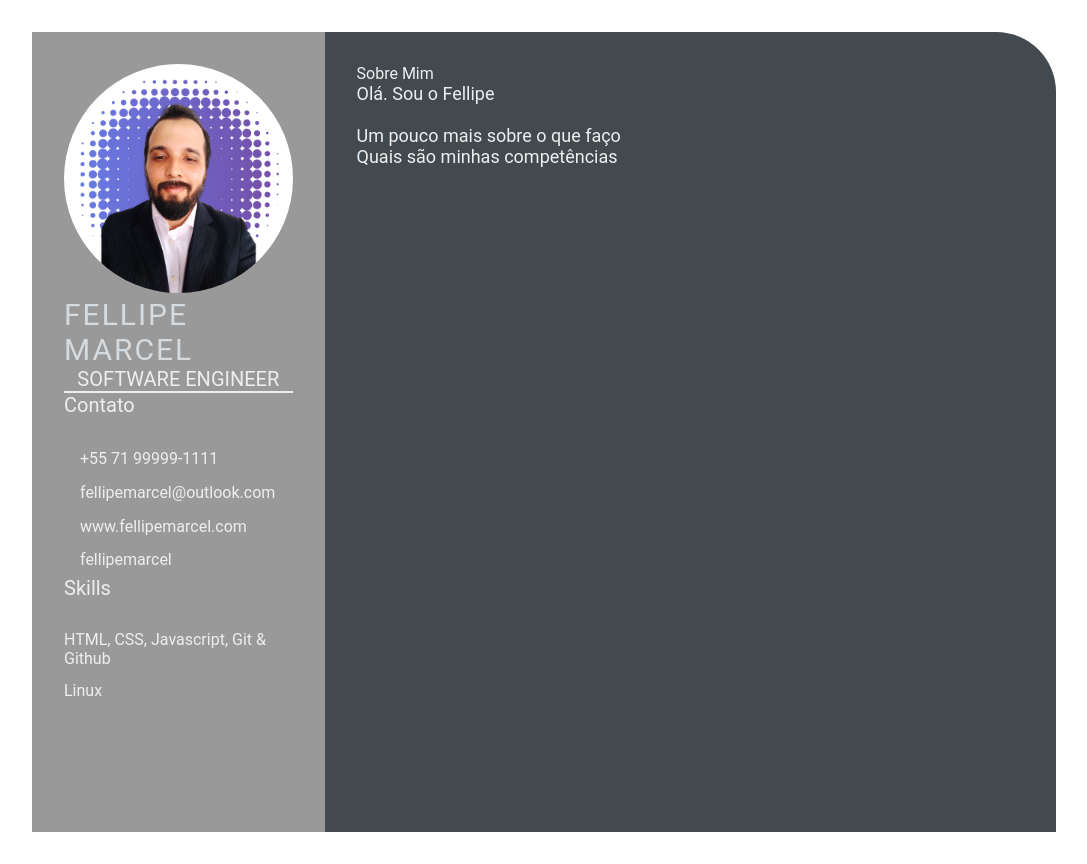
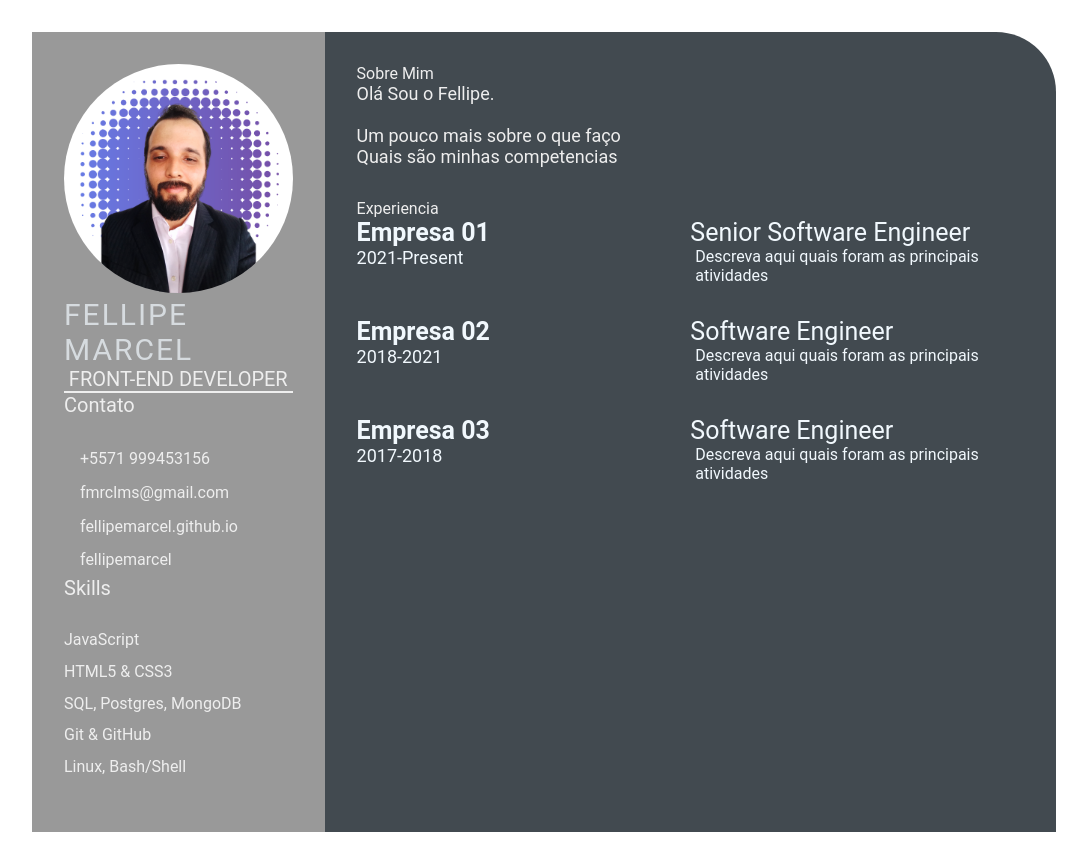
Before and after one commit to fellipemarcel/devweekgit.github.io, a plain HTML site: page index.html in a window 1280 px wide. Shown: the whole page, without its empty margins (96-1183 px from the left). Drawn offline with Linux system fonts and the light colour scheme.

Commit message:
feature: add-more-html-css (#3)

```diff
--- a/index.html
+++ b/index.html
@@ -1,57 +1,105 @@
 <!DOCTYPE html>
-<html lang="pt-BR">
+<html lang="en">
 <head>
     <meta charset="UTF-8">
     <meta http-equiv="X-UA-Compatible" content="IE=edge">
     <meta name="viewport" content="width=device-width, initial-scale=1.0">
     <title>Fellipe Marcel CV</title>
+
+    <!-- Custom CSS -->
     <link rel="stylesheet" href="style.css">
 </head>
 <body>
     <main class="resume-contents">
         <section class="left-section">
-            <section class="left-section-contents">
+            <div class="left-section-contents">
                 <div class="profile">
-                    <img src="image/profile-pic.png" alt="Profile Picture" class="profile-image">
+                    <img class="profile-image" src="image/profile-pic.png" alt="Profile image">
                     <p class="name">Fellipe Marcel</p>
-                    <p class="profession">Software Engineer</p>
+                    <p class="profession">Front-end Developer</p>
                 </div>
                 <div class="contact-info">
                     <p class="left-title">Contato</p>
                     <ul>
-                        <li><i class="fa fa-phone"></i>+55 71 99999-1111</li>
-                        <li><i class="fa fa-envelope"></i>fellipemarcel@outlook.com</li>
-                        <li><i class="fa fa-globe"></i>www.fellipemarcel.com</li>
-                        <li><i class="fa fa-github"></i>fellipemarcel</li>
+                        <li><i class="fa fa-phone"></i>+5571 999453156
+                        </li>
+                        <li><i class="fa fa-envelope"></i>fmrclms@gmail.com
+                        </li>
+                        <li><i class="fa fa-globe"></i>fellipemarcel.github.io
+                        </li>
+                        <li><i class="fa fa-github"></i>fellipemarcel
+                        </li>
                     </ul>
                 </div>
                 <div class="skills">
                     <p class="left-title">Skills</p>
                     <ul>
-                        <li><p>HTML, CSS, Javascript, Git & Github</p></li>
-                        <li><p>Linux</p></li>
+                        <li><p>JavaScript</p></li>
+                        <li><p>HTML5 & CSS3</p></li>
+                        <li><p>SQL, Postgres, MongoDB</p></li>
+                        <li><p>Git & GitHub</p></li>
+                        <li><p>Linux, Bash/Shell</p></li>
                     </ul>
+                </div>
+            </div>
+        </section>
 
-                </div>
-            </section>
-
-        </section>
         <section class="right-section">
             <div class="right-section-contents">
+                <!-- sobre mim -->
                 <section class="about gap">
                     <div class="right-title">Sobre Mim</div>
                     <p class="about-me-contents">
-                        Olá. Sou o Fellipe<br>
-                        <br>Um pouco mais sobre o que faço
-                        <br>Quais são minhas competências
+                        Olá Sou o Fellipe.<br>
+                        <br> Um pouco mais sobre o que faço
+                        <br> Quais são minhas competencias
                     </p>
+                </section>
+                <!-- fim sobre mim -->
 
+                <!-- experiencia -->
+                <section class="experience gap">
+                    <div class="right-title">Experiencia</div>
+                    <div class="experience-contents">
+                        <div class="exp-left">
+                            <p class="exp-company-name">Empresa 01</p>
+                            <p class="exp-time-period">2021-Present</p>
+                        </div>
+                        <div class="exp-right">
+                            <p class="exp-position">Senior Software Engineer</p>
+                            <p class="exp-desc">
+                                Descreva aqui quais foram as principais atividades
+                            </p>
+                        </div>
+                    </div>
+                    <div class="experience-contents">
+                        <div class="exp-left">
+                            <p class="exp-company-name">Empresa 02</p>
+                            <p class="exp-time-period">2018-2021</p>
+                        </div>
+                        <div class="exp-right">
+                            <p class="exp-position">Software Engineer</p>
+                            <p class="exp-desc">
+                                Descreva aqui quais foram as principais atividades
+                            </p>
+                        </div>
+                    </div>
+                    <div class="experience-contents">
+                        <div class="exp-left">
+                            <p class="exp-company-name">Empresa 03</p>
+                            <p class="exp-time-period">2017-2018</p>
+                        </div>
+                        <div class="exp-right">
+                            <p class="exp-position">Software Engineer</p>
+                            <p class="exp-desc">
+                                Descreva aqui quais foram as principais atividades
+                            </p>
+                        </div>
+                    </div>
                 </section>
-
+                <!-- fim experiencia -->
             </div>
-
         </section>
-
     </main>
 </body>
 </html>
--- a/style.css
+++ b/style.css
@@ -101,3 +101,38 @@
     font-size: 18px;
     color: #eeeeee;
 }
+
+.experience-contents,
+.education-contents,
+.awards-contents {
+    display: grid;
+    grid-template-columns: repeat(2, 1fr);
+    padding-bottom: 2rem;
+    color: #F1F8FD;
+}
+
+.exp-company-name,
+.education-school-name,
+.awards-company-name {
+    font-size: 25px;
+    font-weight: bold;
+}
+
+.exp-time-period,
+.educationp-time-period,
+.awards-time-period {
+    font-size: 18px;
+}
+
+.exp-position,
+.education-subject,
+.awards-name {
+    font-size: 25px;
+}
+
+.exp-desc,
+.education-desc,
+.awards-desc {
+    font-size: 16px;
+    padding-left: 5px;
+}
```
